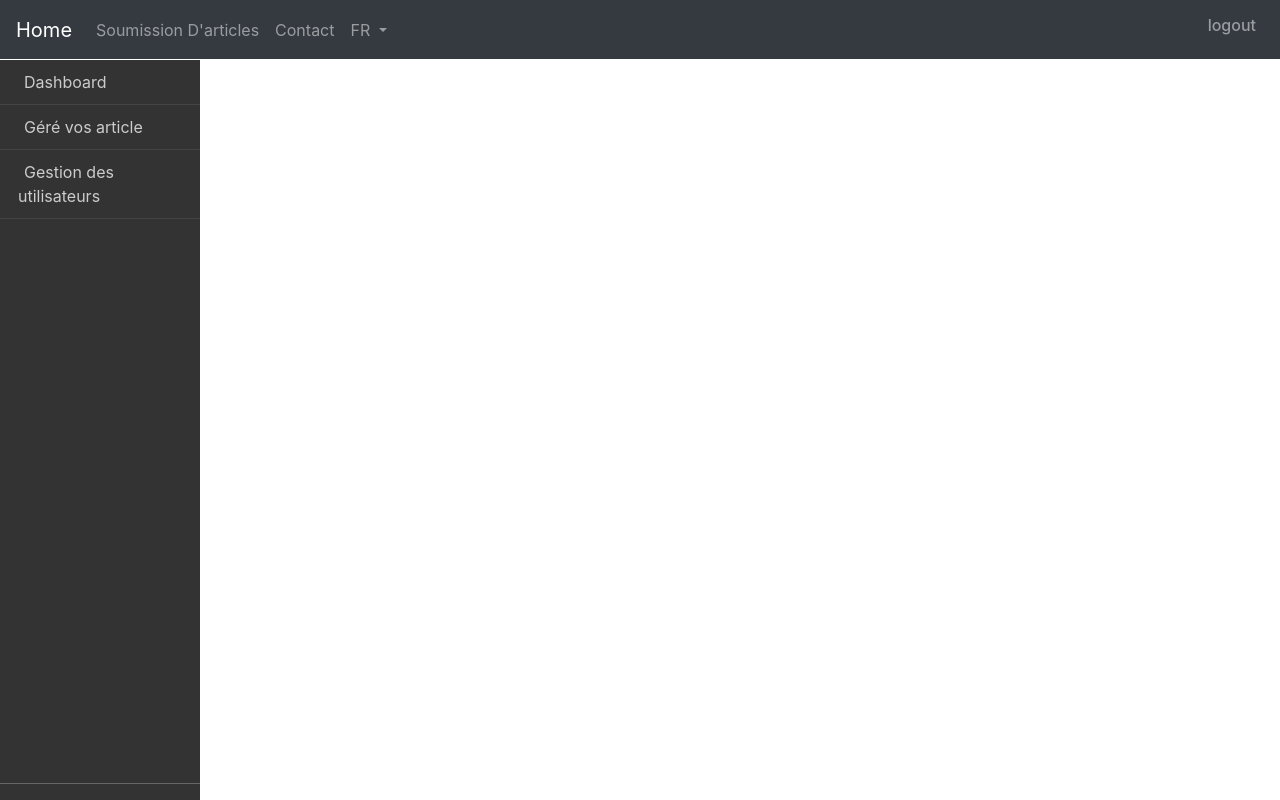
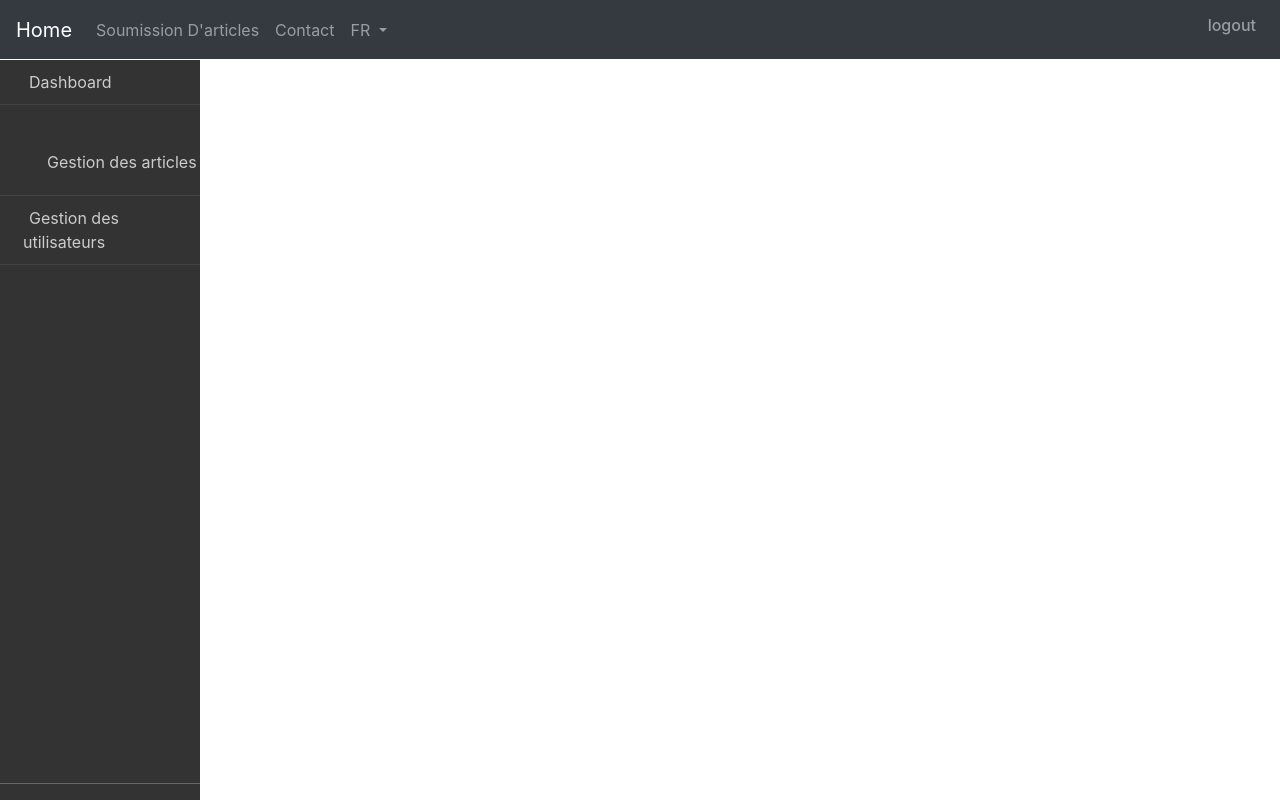
Before and after one commit to MahaZr/FrontBlog, an Angular app: page /dash in a window 1280 px wide. Built offline with nearby package versions, Linux system fonts and the light colour scheme; sample sign-in values are in the browser's storage; some icons are missing.

Commit message:
dash article

```diff
--- a/src/app/dash/dash.component.css
+++ b/src/app/dash/dash.component.css
@@ -45,14 +45,14 @@
       width: 100%;
       padding: 8px 0;
       border-top:solid 1px #666;
-      color: grey;
+      color: #111;
       font-size: 20px;
       text-align: center;
   }
 
   .btn-expand-collapse:hover,
   .btn-expand-collapse:focus {
-      background-color: #222;
+      background-color: #111;
       color: white;
   }
 
@@ -68,7 +68,7 @@
 
   .navbar-primary-menu li a {
     display: block;
-    padding: 10px 18px;
+    padding: 10px 23px;
     text-align: left;
     border-bottom:solid 1px #444;
     color: #ccc;
@@ -97,3 +97,13 @@
   .collapsed + .main-content {
     margin-left: 60px;
   }
+  .btn-secondary {
+
+    background-color: #333333 !important;
+    border-color: transparent !important;
+  }
+  .btn-secondary.btn-expand-collapse:hover {
+
+    background-color: #111 !important;
+    border-color: transparent !important;
+  }
--- a/src/app/dash/dash.component.html
+++ b/src/app/dash/dash.component.html
@@ -15,8 +15,26 @@
 <ul class="navbar-primary-menu">
 <li>
   <a href="#"><span class="glyphicon glyphicon-list-alt"></span><span class="nav-label">Dashboard</span></a>
-  <a routerLink="/dash/gart" routerLinkActive="active"><span class="glyphicon glyphicon-envelope"></span><span class="nav-label">Géré vos article</span></a>
-  <a href="#"><span class="glyphicon glyphicon-cog"></span><span class="nav-label">Gestion des utilisateurs</span></a>
+  <a routerLink="/dash/gart" routerLinkActive="active"><span class="glyphicon glyphicon-envelope">
+
+  </span>
+     <!---->
+  <span class="nav-label"><div class="dropdown">
+    <a class="btn btn-secondary dropdown-toggle" href="#" role="button" id="dropdownMenuLink" data-toggle="dropdown" aria-haspopup="true" aria-expanded="false">
+      Gestion des articles
+    </a>
+
+    <div class="dropdown-menu" aria-labelledby="dropdownMenuLink">
+      <a class="dropdown-item" href="#">Vos article</a>
+      <a class="dropdown-item" href="#">Céer article</a>
+      <a class="dropdown-item" href="#">Modifier article</a>
+      <a class="dropdown-item" href="#">Effacer article</a>
+    </div>
+  </div></span></a>
+  <a href="#"><span class="glyphicon glyphicon-cog"></span>
+    <!---->
+
+    <span class="nav-label">Gestion des utilisateurs</span></a>
 
 </li>
 </ul>
```
Also changed, not shown: src/app/shared/services/ges-art.service.ts (added, +25 -0 lines), src/app/shared/services/ges-user.service.ts (added, +9 -0 lines), 2 other files (tests, documents, lock files or other folders).
